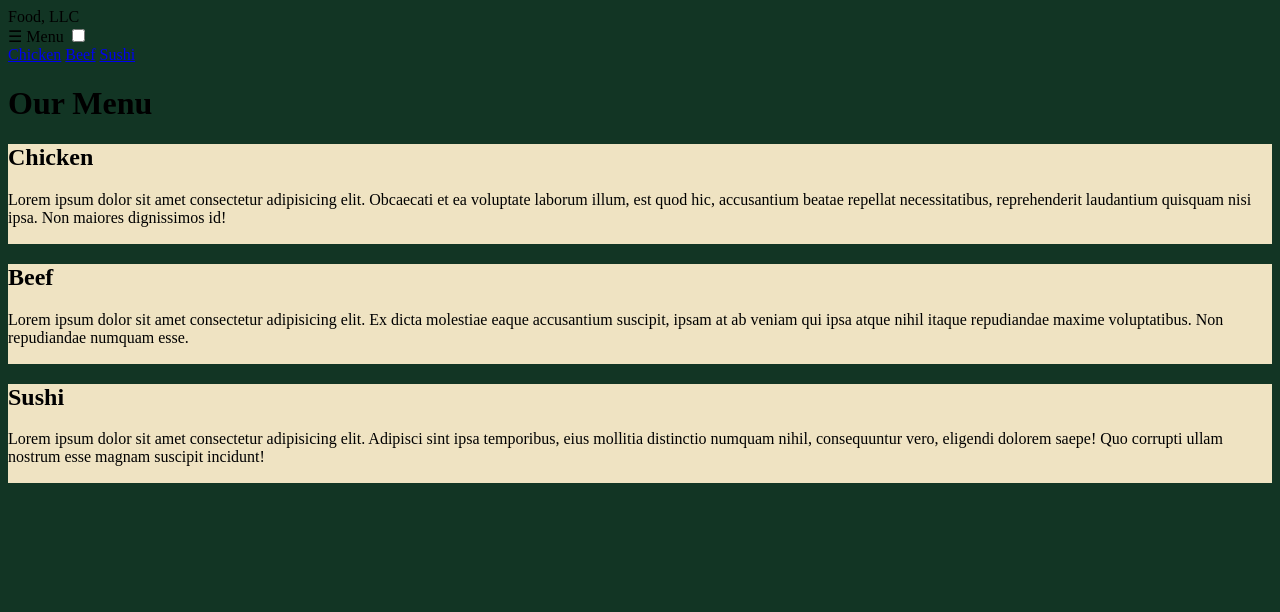
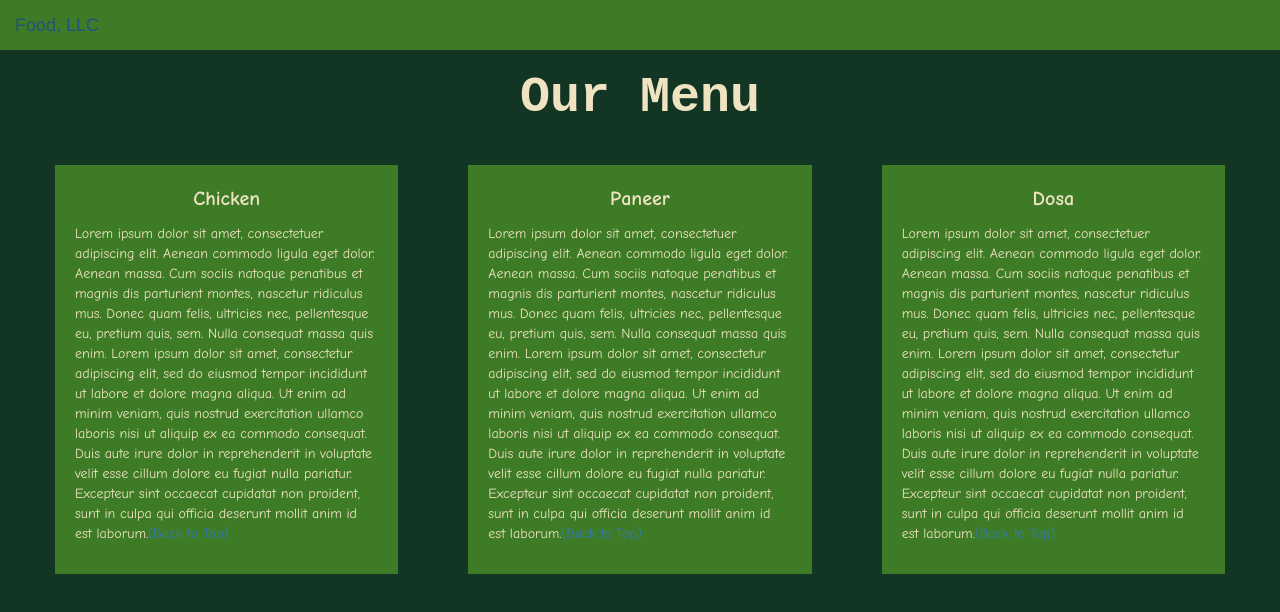
Before and after one commit to Medoss22/module3-solution, a plain HTML site: page index.html in a window 1280 px wide. Drawn offline with nearby package versions, Linux system fonts and the light colour scheme.

Commit message:
Update index.html

```diff
--- a/index.html
+++ b/index.html
@@ -1,34 +1,73 @@
 <!DOCTYPE html>
-<html lang="en">
+<html>
 <head>
-    <meta charset="UTF-8">
-    <meta name="viewport" content="width=device-width, initial-scale=1.0">
-    <title>Responsive Menu</title>
-    <link rel="stylesheet" href="style/style.css">
+
+<title>Module 3</title>
+
+  <meta name="viewport" content="width=device-width, initial-scale=1">
+  <link rel="stylesheet" href="https://maxcdn.bootstrapcdn.com/bootstrap/3.3.7/css/bootstrap.min.css">
+  <script src="https://ajax.googleapis.com/ajax/libs/jquery/3.3.1/jquery.min.js"></script>
+  <script src="https://maxcdn.bootstrapcdn.com/bootstrap/3.3.7/js/bootstrap.min.js"></script>
+
 </head>
+
+<meta name="viewport" content="width=device-width, initial-scale=1">
+<link rel="stylesheet" type="text/css" href="style/style.css">
+
 <body>
-    <div class="header">Food, LLC</div>
-    <label for="menu-toggle" class="menu-toggle">☰ Menu</label>
-    <input type="checkbox" id="menu-toggle">
-    <div class="mobile-menu">
-        <a href="#Chicken" onclick="document.getElementById('menu-toggle').checked = false;">Chicken</a>
-        <a href="#Beef" onclick="document.getElementById('menu-toggle').checked = false;">Beef</a>
-        <a href="#Sushi" onclick="document.getElementById('menu-toggle').checked = false;">Sushi</a>
+    <nav class="topbar" id="top">
+    <div class="container-fluid">
+
+        <div class="navbar-header">
+        <button type="button" class="navbar-toggle" data-toggle="collapse" data-target="#myNavbar">
+            <span class="icon-bar"></span>
+            <span class="icon-bar"></span>
+            <span class="icon-bar"></span>
+        </button>
+        <a class="navbar-brand" href="#">Food, LLC</a>
+        </div>
+
+        <div class="collapse" id="myNavbar">
+        <ul class="nav navbar-nav visible-xs">
+            <li><a class="menu-item" href="#">Chicken</a></li>
+            <li><a class="menu-item" href="#">Paneer</a></li>
+            <li><a class="menu-item" href="#">Dosa</a></li>
+        </ul>
+        </div>
+
     </div>
-    <h1>Our Menu</h1>
-    <div class="menu">
-        <div class="menu-item" id="Chicken">
-            <h2>Chicken</h2>
-            <p>Lorem ipsum dolor sit amet consectetur adipisicing elit. Obcaecati et ea voluptate laborum illum, est quod hic, accusantium beatae repellat necessitatibus, reprehenderit laudantium quisquam nisi ipsa. Non maiores dignissimos id!</p>
-        </div>
-        <div class="menu-item" id="Beef">
-            <h2>Beef</h2>
-            <p>Lorem ipsum dolor sit amet consectetur adipisicing elit. Ex dicta molestiae eaque accusantium suscipit, ipsam at ab veniam qui ipsa atque nihil itaque repudiandae maxime voluptatibus. Non repudiandae numquam esse.</p>
-        </div>
-        <div class="menu-item" id="Sushi">
-            <h2>Sushi</h2>
-            <p>Lorem ipsum dolor sit amet consectetur adipisicing elit. Adipisci sint ipsa temporibus, eius mollitia distinctio numquam nihil, consequuntur vero, eligendi dolorem saepe! Quo corrupti ullam nostrum esse magnam suscipit incidunt!</p>
-        </div>
+    </nav>
+
+<h1 class="main-title">Our Menu</h1>
+
+
+
+<div class="row">
+
+  <div class="col-lg-4 col-md-6 col-sm-12">
+    <div class="content-box">
+      <p class="item-name">Chicken</p>
+      <p>Lorem ipsum dolor sit amet, consectetuer adipiscing elit. Aenean commodo ligula eget dolor. Aenean massa. Cum sociis natoque penatibus et magnis dis parturient montes, nascetur ridiculus mus. Donec quam felis, ultricies nec, pellentesque eu, pretium quis, sem. Nulla consequat massa quis enim. Lorem ipsum dolor sit amet, consectetur adipiscing elit, sed do eiusmod tempor incididunt ut labore et dolore magna aliqua. Ut enim ad minim veniam, quis nostrud exercitation ullamco laboris nisi ut aliquip ex ea commodo consequat. Duis aute irure dolor in reprehenderit in voluptate velit esse cillum dolore eu fugiat nulla pariatur. Excepteur sint occaecat cupidatat non proident, sunt in culpa qui officia deserunt mollit anim id est laborum.<a href="#top">(Back to Top)</a></p>
     </div>
+  </div>
+
+  <div class="col-lg-4 col-md-6 col-sm-12">
+    <div class="content-box">
+      <p class="item-name">Paneer</p>
+      <p>Lorem ipsum dolor sit amet, consectetuer adipiscing elit. Aenean commodo ligula eget dolor. Aenean massa. Cum sociis natoque penatibus et magnis dis parturient montes, nascetur ridiculus mus. Donec quam felis, ultricies nec, pellentesque eu, pretium quis, sem. Nulla consequat massa quis enim. Lorem ipsum dolor sit amet, consectetur adipiscing elit, sed do eiusmod tempor incididunt ut labore et dolore magna aliqua. Ut enim ad minim veniam, quis nostrud exercitation ullamco laboris nisi ut aliquip ex ea commodo consequat. Duis aute irure dolor in reprehenderit in voluptate velit esse cillum dolore eu fugiat nulla pariatur. Excepteur sint occaecat cupidatat non proident, sunt in culpa qui officia deserunt mollit anim id est laborum.<a href="#top">(Back to Top)</a></p>
+    </div>
+  </div>
+
+
+  <div class="col-lg-4 col-md-12 col-sm-12">
+    <div class="content-box">
+      <p class="item-name">Dosa</p>
+      <p>Lorem ipsum dolor sit amet, consectetuer adipiscing elit. Aenean commodo ligula eget dolor. Aenean massa. Cum sociis natoque penatibus et magnis dis parturient montes, nascetur ridiculus mus. Donec quam felis, ultricies nec, pellentesque eu, pretium quis, sem. Nulla consequat massa quis enim. Lorem ipsum dolor sit amet, consectetur adipiscing elit, sed do eiusmod tempor incididunt ut labore et dolore magna aliqua. Ut enim ad minim veniam, quis nostrud exercitation ullamco laboris nisi ut aliquip ex ea commodo consequat. Duis aute irure dolor in reprehenderit in voluptate velit esse cillum dolore eu fugiat nulla pariatur. Excepteur sint occaecat cupidatat non proident, sunt in culpa qui officia deserunt mollit anim id est laborum.<a href="#top">(Back to Top)</a></p>
+    </div>
+  </div>
+
+</div>
+
+
 </body>
 </html>
```
